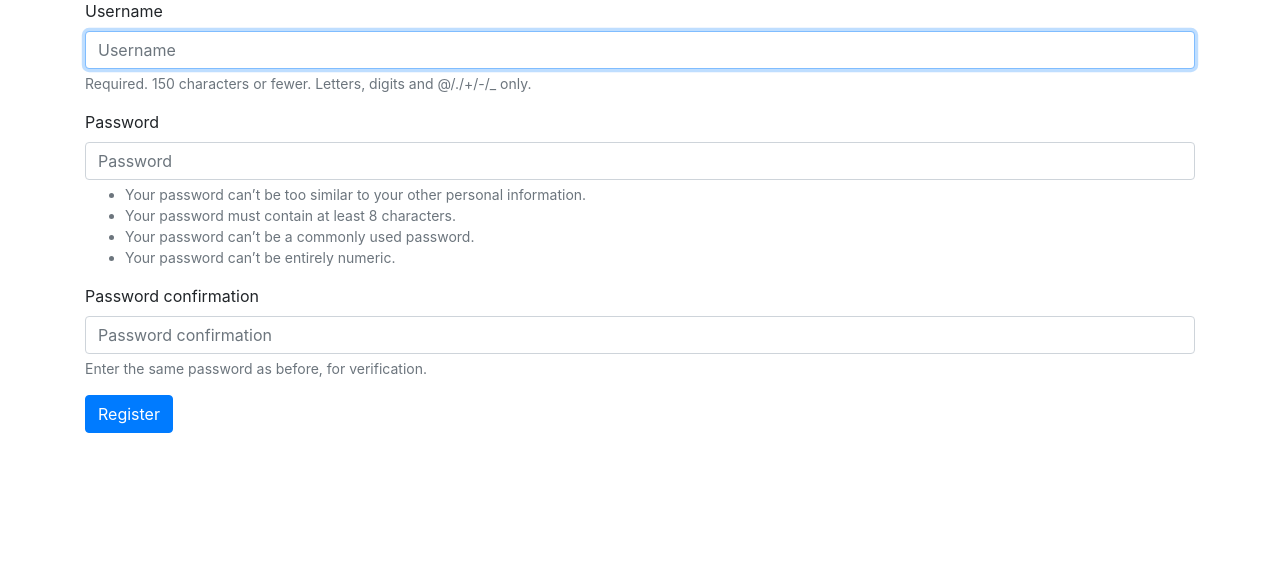
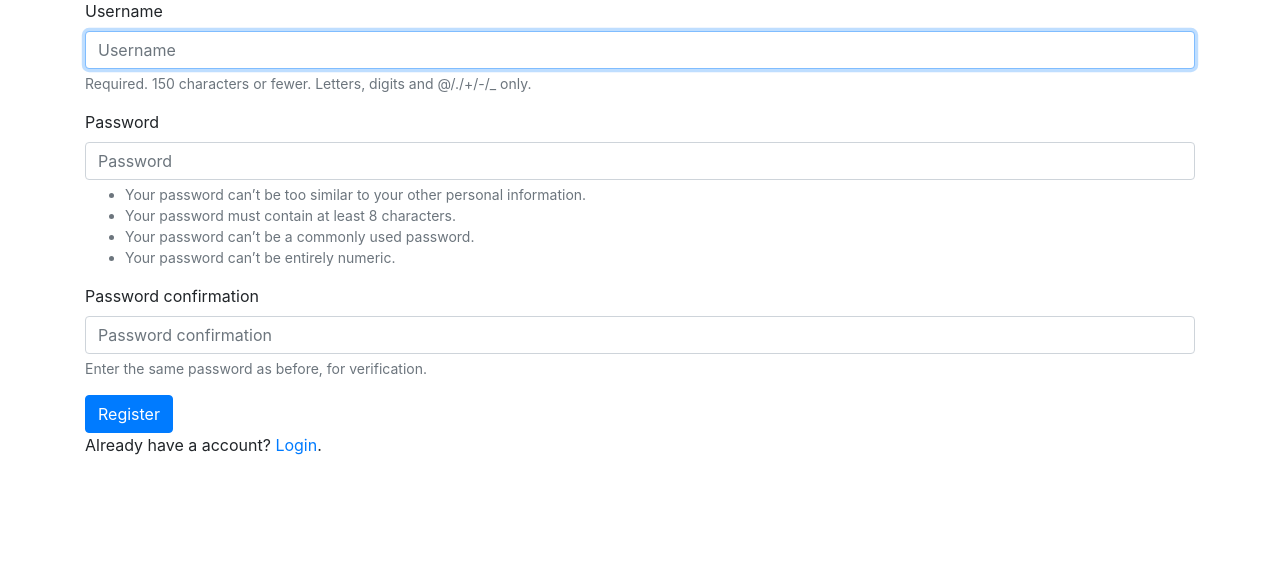
Before and after one commit to yawok/blog-website, a Django app: page /users/register/ in a window 1280 px wide. Shown: the part 145-715 px from the top of the page. Run offline with Django 4.2, Linux system fonts and the light colour scheme; some libraries are stand-ins or nearby versions.

Commit message:
added login and register links to the register and login pages.

```diff
--- a/users/templates/registration/login.html
+++ b/users/templates/registration/login.html
@@ -20,4 +20,7 @@
 		<input type="hidden" name="next"
 			value="{% url 'blogposts:index' %}" />
 	</form>
+	<p>
+		Don't have a account? <a href="{% url 'users:register'%}">Register</a>.
+	</p>
 {% endblock content %}
--- a/users/templates/registration/register.html
+++ b/users/templates/registration/register.html
@@ -14,4 +14,7 @@
 		{% endbuttons %}
 		<input type="hidden" name="next" value="{% url 'blogposts:index' %}" />
 	</form>
+	<p>
+		Already have a account? <a href="{% url 'users:login'%}">Login</a>.
+	</p>
 {% endblock content %}
```
